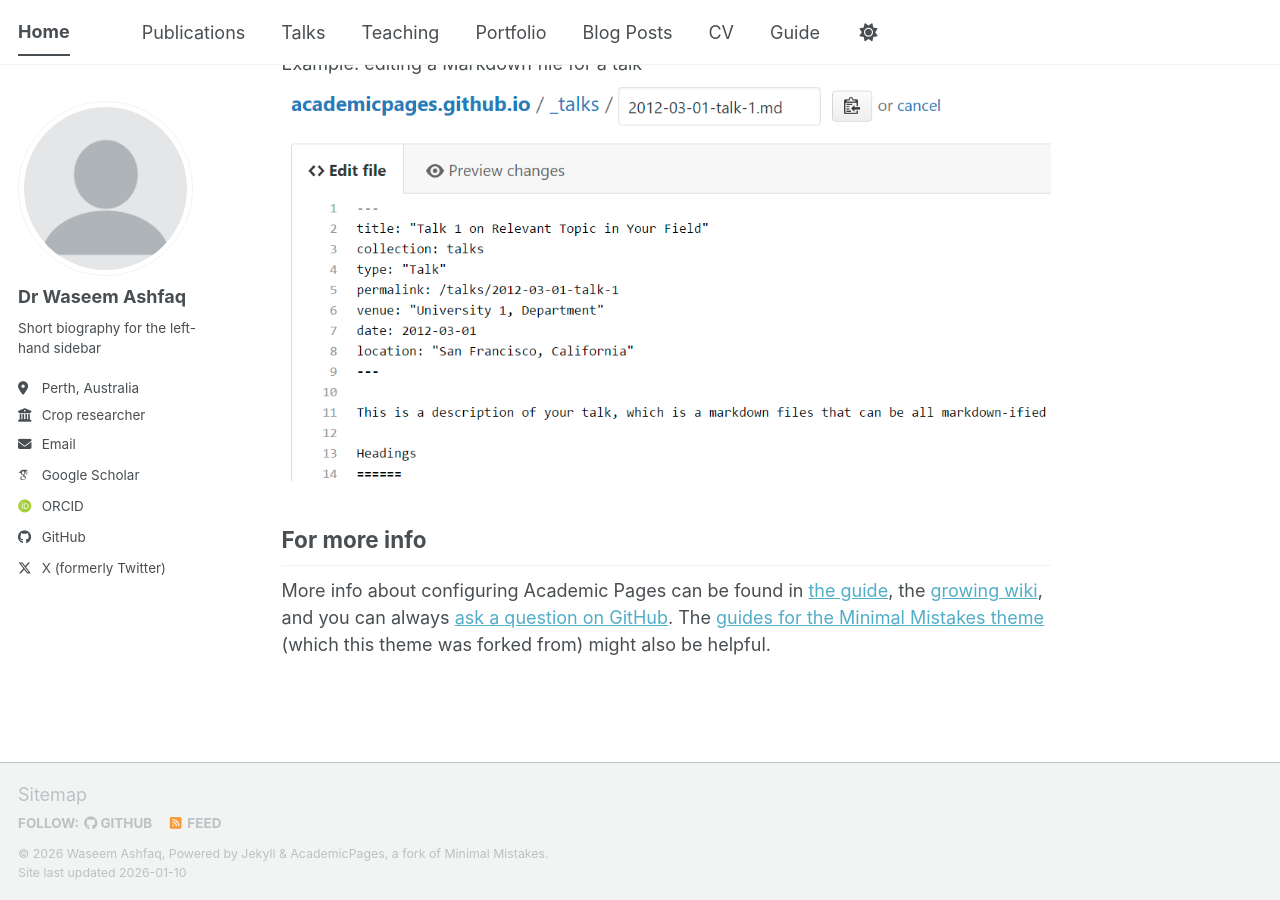
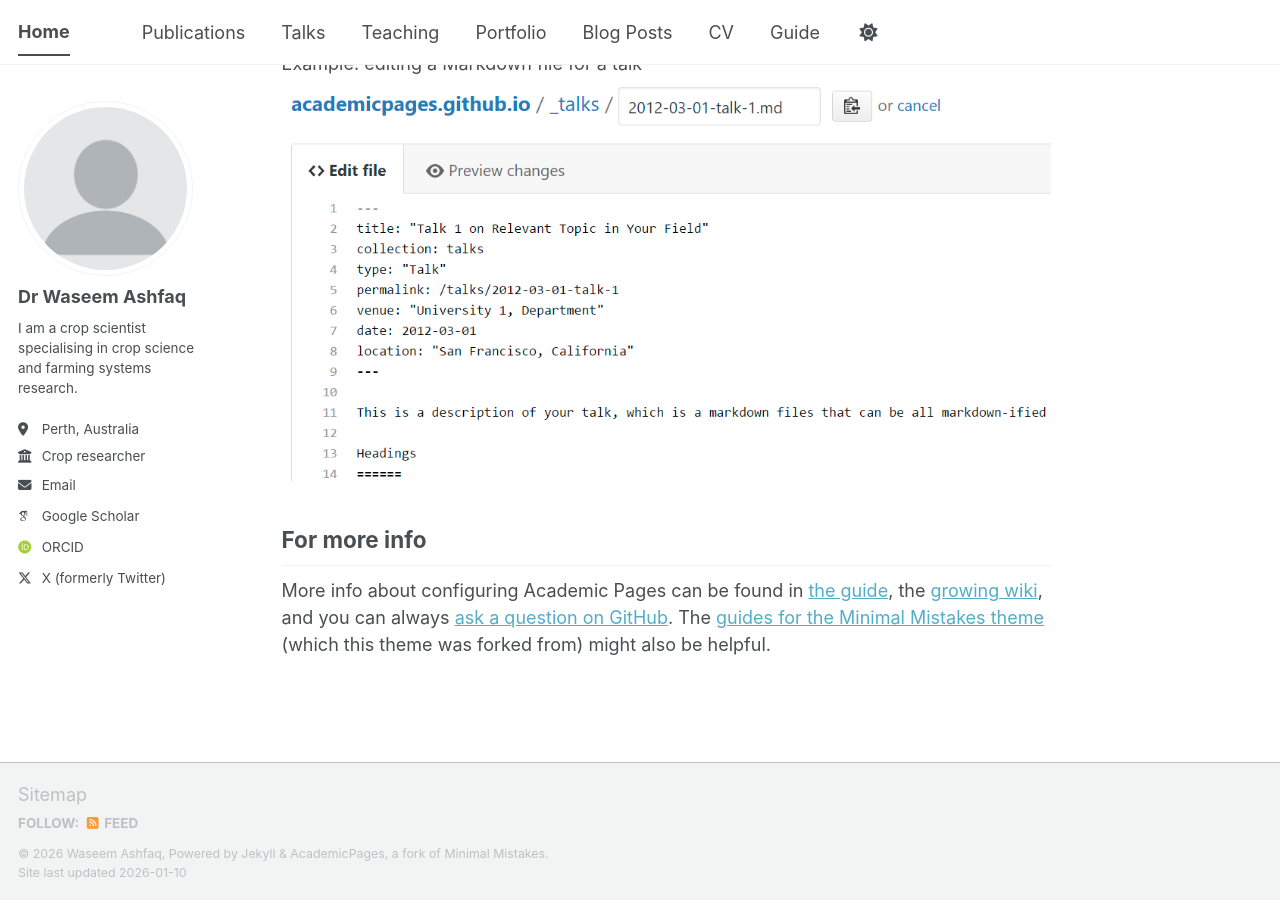
Before and after one commit to washfaq/waseemashfaq.github.io, a Jekyll site: the page built from _pages/about.md, in a window 1280 px wide and 900 px high, scrolled down 2720 px. Built offline with Jekyll 4.4.1, drawn with Linux system fonts in a browser that asks for light colours; some web fonts are replaced; a script bundle is joined from its source files by our own code; library files that are not in the unit come from our copies.

Commit message:
Update _config.yml

```diff
--- a/_config.yml
+++ b/_config.yml
@@ -26,7 +26,7 @@ author:
   avatar           : "profile.png"
   name             : "Dr Waseem Ashfaq"
   pronouns         : # example: "she/her"
-  bio              : "Short biography for the left-hand sidebar"
+  bio              : "I am a crop scientist specialising in crop science and farming systems research."
   location         : "Perth, Australia"
   employer         : "Crop researcher"
   uri              : # URL
@@ -51,7 +51,7 @@ author:
   bitbucket        : # Username - Update with your username on the site
   codepen          : # Username
   dribbble         : # Username
-  github           : "academicpages"
+  github           : # Username
   kaggle           : # Username
   stackoverflow    : # User number or user number and name (i.e., use "1" or "1/jeff-atwood")
 
```
